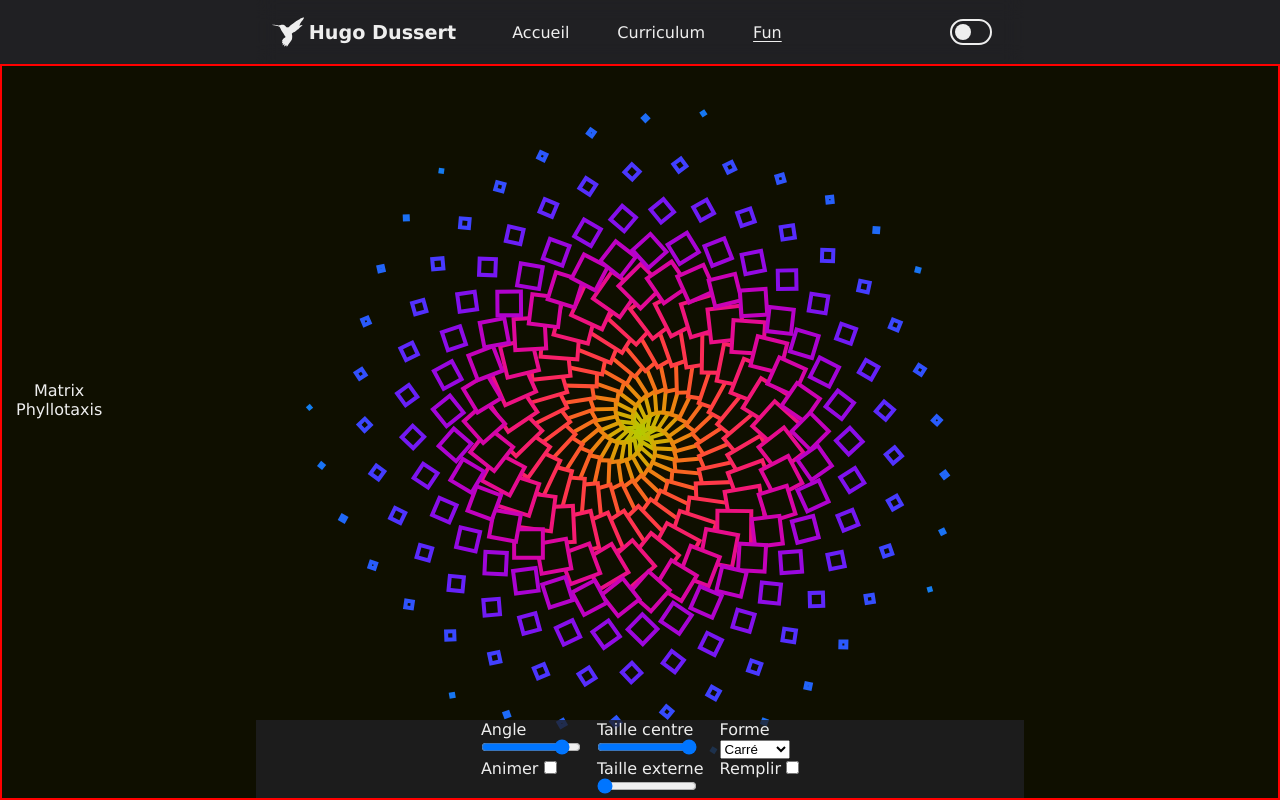
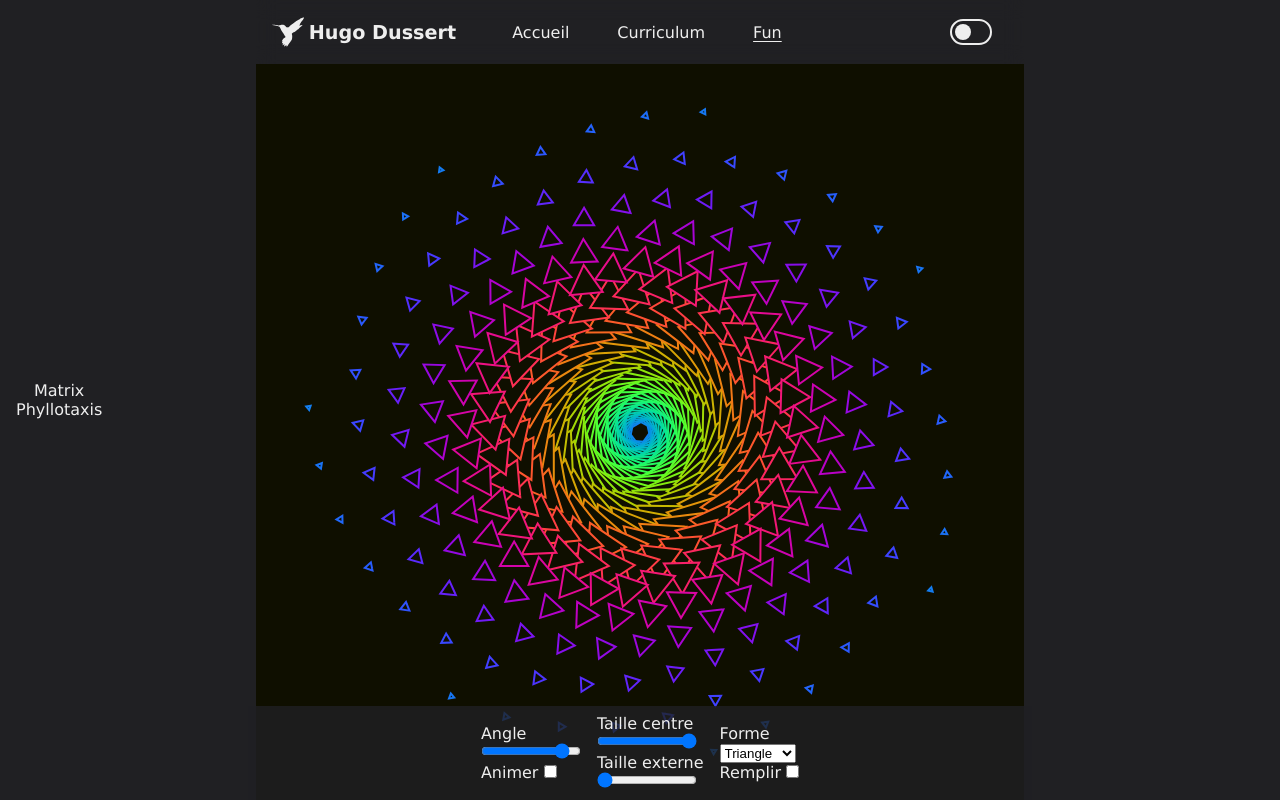
Before and after one commit to hdussert/hdussert-website, a React (Create React App) app: page /fun/Phyllotaxis in a window 1280 px wide. Built offline with nearby package versions, Linux system fonts and the light colour scheme.

Commit message:
some cleaning, + new polygon function

```diff
--- a/src/components/fun/Canvas.tsx
+++ b/src/components/fun/Canvas.tsx
@@ -29,6 +29,7 @@ const Canvas = forwardRef<HTMLCanvasElement, CanvasT>(({width, height, draw}, re
   }, [draw])
 
   useImperativeHandle(ref, ()=> canvasRef.current!, [canvasRef])
+
   return (
     <canvas ref={canvasRef} style={{backgroundColor: '#0F0F00'}} width={width} height={height} />
   )
--- a/src/components/fun/MatrixRain.tsx
+++ b/src/components/fun/MatrixRain.tsx
@@ -52,9 +52,9 @@ class Stream {
 
   startFadingIndex!: number
 
-  constructor(ctx : CanvasRenderingContext2D, canvasW: number, canvasH: number) {
-    this.canvasWidth = canvasW
-    this.canvasHeight = canvasH
+  constructor(ctx : CanvasRenderingContext2D, canvasWidth: number, canvasHeight: number) {
+    this.canvasWidth = canvasWidth
+    this.canvasHeight = canvasHeight
     this.ctx = ctx;
     this.reset()
   }
@@ -111,35 +111,30 @@ class Stream {
 
 
 const MatrixRain = () => {
-  ///--
-  const context = useContext(FunContext);
-  const CANVAS_WIDTH = context?.width !== undefined ? context.width : 0
-  const CANVAS_HEIGHT = context?.height !== undefined ? context.height : 0
-  ///--
   const canvasRef = useRef<HTMLCanvasElement>(null);
   let streams = useRef<Stream[]>([]);
 
+  const context = useContext(FunContext);
+  const canvasWidth = context?.width || 0
+  const canvasHeight = context?.height || 0
 
   useEffect(()=>{
-    if (!canvasRef.current) return
-
-    const _ctx = canvasRef.current.getContext('2d')
+    const _ctx = canvasRef?.current?.getContext('2d')
     if (!_ctx) return;
 
-    if (CANVAS_HEIGHT === 0 || CANVAS_WIDTH === 0) return
-    streams.current = new Array(NB_OF_STREAMS).fill(undefined).map(_ => new Stream(_ctx, CANVAS_WIDTH, CANVAS_HEIGHT));
-  }, [CANVAS_HEIGHT, CANVAS_WIDTH])
+    streams.current = new Array(NB_OF_STREAMS).fill(undefined).map(_ => new Stream(_ctx, canvasWidth, canvasHeight));
+  }, [])
 
 
   const draw = (ctx: CanvasRenderingContext2D, frameCount: number) => {
-    ctx.clearRect(0,0,CANVAS_WIDTH, CANVAS_HEIGHT);
+    ctx.clearRect(0, 0, canvasWidth, canvasHeight);
     if (!streams) return
     streams.current.forEach(s => s.animate());
   }
 
   return (
     <div className='fill matrix-rain-canvas'>
-      <Canvas ref={canvasRef} width={CANVAS_WIDTH} height={CANVAS_HEIGHT} draw={draw}/>
+      <Canvas ref={canvasRef} width={canvasWidth} height={canvasHeight} draw={draw}/>
     </div>
   )
 }
--- a/src/components/fun/Phyllotaxis.tsx
+++ b/src/components/fun/Phyllotaxis.tsx
@@ -1,16 +1,19 @@
-import React, { useContext, useEffect, useRef } from 'react'
+import React, { useContext, useRef } from 'react'
 import { FunContext } from '../../pages/Fun'
 import Canvas from './Canvas'
 
 // Utils
-const EqTriangle = (ctx: CanvasRenderingContext2D, cx: number, cy: number, side: number) => {
-  var h = side * (Math.sqrt(3)/2)
-  ctx.moveTo(cx, cy - h / 2)
-  ctx.lineTo(cx - side / 2, cy + h / 2)
-  ctx.lineTo(cx + side / 2, cy + h / 2)
-  ctx.lineTo(cx, cy - h / 2)
+function polygon(ctx: CanvasRenderingContext2D, x: number, y: number, radius: number, npoints: number) {
+  const angle = TWO_PI / npoints;
+  ctx.beginPath()
+  for (let a = 0; a <= TWO_PI + angle; a += angle) {
+    let sx = x + Math.cos(a) * radius;
+    let sy = y + Math.sin(a) * radius;
+    ctx.lineTo(sx, sy);
+  }
 }
 
+const TWO_PI = Math.PI * 2
 const degreeToRadian = (angle: number) => angle * Math.PI / 180;
 
 const deg120toRad = degreeToRadian(120)
@@ -29,21 +32,19 @@ const rgbFromAngle = (angle: number) : string => {
 //--
 const Phyllotaxis = () => {
   const canvasRef = useRef<HTMLCanvasElement>(null)
-
-
-  let translated = useRef(false);
-  let rendered = useRef(false);
+  const translated = useRef(false);
+  const rendered = useRef(false);
 
   const context = useContext(FunContext);
-  const CANVAS_WIDTH = context?.width !== undefined ? context.width : 0
-  const CANVAS_HEIGHT = context?.height !== undefined ? context.height : 0
-  const midX = CANVAS_WIDTH / 2;
-  const midY = CANVAS_HEIGHT / 2;
-  if (CANVAS_HEIGHT === 0 || CANVAS_WIDTH === 0) return <></>
+  const canvasWidth = Math.min(context?.width  || 0, 768)
+  const canvasHeight = context?.height || 0
+
+  const midX = canvasWidth / 2;
+  const midY = canvasHeight / 2;
 
   let angle = 155.75
   let angleUpdate = false;
-  let shape = 'rectangle' // can also be rectangle / triangle
+  let shape = 'triangle' // can also be rectangle / triangle
   let fill = false;
   let sizeMin = 100
   let sizeMax = 1
@@ -56,7 +57,7 @@ const Phyllotaxis = () => {
       translated.current = true;
     }
 
-    ctx.clearRect(-midX,-midY,CANVAS_WIDTH, CANVAS_HEIGHT);
+    ctx.clearRect(-midX,-midY, canvasWidth, canvasHeight);
     let sz = 50;
     let rot = 0;
     if (angleUpdate) angle += 0.0025
@@ -64,27 +65,30 @@ const Phyllotaxis = () => {
     const _angle = degreeToRadian(angle);
 
     for (let i = 0; i < 500; i++) {
+      const step = i / 500;
+      let size = (sizeMax - sizeMin) * step + sizeMin
+      let color = rgbFromAngle(degreeToRadian(step * 360))
+
       ctx.rotate(rot)
-
       ctx.beginPath()
 
       // Shape
-      let size = (sizeMax - sizeMin) * i / 500.0 + sizeMin
       switch(shape) {
         case 'rectangle': ctx.rect(-sz/2, -sz/2, size, size); break;
-        case 'triangle': EqTriangle(ctx, -sz/2, -sz/2, size); break;
-        default : ctx.ellipse(-sz/2, -sz/2, size, size, 0, 0, 360);
+        case 'triangle': polygon(ctx, -sz/2, -sz/2, size/2, 3); break;
+        case 'hexagon': polygon(ctx, -sz/2, -sz/2, size/2, 6); break;
+        case 'octogon': polygon(ctx, -sz/2, -sz/2, size/2, 8); break;
+        default : ctx.ellipse(-sz/2, -sz/2, size / 2, size / 2, 0, 0, 360);
       }
 
       // Draw
-      let angleColor =  degreeToRadian(i / 500 * 360)
-      let color = rgbFromAngle(angleColor)
       if (fill) ctx.fillStyle = color
-      else ctx.fillStyle = '#0F0F00'
+      else {
+        ctx.fillStyle = '#0F0F00'
+        ctx.strokeStyle = color
+        ctx.stroke()
+      }
       ctx.fill()
-      ctx.strokeStyle = color
-      ctx.stroke()
-
 
       sz *= 1.0045
       ctx.rotate(-rot)
@@ -142,9 +146,11 @@ const Phyllotaxis = () => {
         <div>
           <label htmlFor="shape">Forme</label><br/>
           <select onChange={changeShape} name="Forms" id="shape">
+            <option value="triangle">Triangle</option>
             <option value="rectangle">Carré</option>
+            <option value="hexagon">Hexagon</option>
+            <option value="octogon">Octogon</option>
             <option value="ellipse">Cercle</option>
-            <option value="triangle">Triangle</option>
           </select>
           <br/>
           <label htmlFor="full">Remplir&nbsp;</label>
@@ -152,7 +158,7 @@ const Phyllotaxis = () => {
         </div>
 
       </div>
-      <Canvas ref={canvasRef} width={CANVAS_WIDTH} height={CANVAS_HEIGHT} draw={draw}/>
+      <Canvas ref={canvasRef} width={canvasWidth} height={canvasHeight} draw={draw}/>
     </div>
   )
 }
--- a/src/pages/Fun.tsx
+++ b/src/pages/Fun.tsx
@@ -21,12 +21,15 @@ export const FunContext = createContext<FunContextInterface | null>(null);
 const Fun = ({ routes }: FunTypes) => {
 
   const contentRef = useRef<HTMLDivElement>(null)
-  const [funContext, setFunContext] = useState<FunContextInterface>({width: contentRef?.current?.clientWidth, height: contentRef?.current?.clientHeight});
+  const [funContext, setFunContext] = useState<FunContextInterface>({width: undefined, height: undefined});
+  const [myBodyIsReady, setMyBodyIsReady] = useState(false);
+
   useLayoutEffect(()=>{
     setFunContext({
       width: contentRef?.current?.clientWidth,
       height: contentRef?.current?.clientHeight,
     })
+    setMyBodyIsReady(true)
   },[])
 
   return (
@@ -37,7 +40,7 @@ const Fun = ({ routes }: FunTypes) => {
         </div>
         <div ref={contentRef} className='fun-content'>
           <FunContext.Provider value={funContext}>
-            <Outlet />
+            { myBodyIsReady ? <Outlet /> : null }
           </FunContext.Provider>
         </div>
       </div>
--- a/src/sass/components/_phyllotaxis.scss
+++ b/src/sass/components/_phyllotaxis.scss
@@ -4,12 +4,15 @@
 
   &-inputs {
       background-color: rgba(var(--primary-rgb), .8);
+      transition: background-color 400ms;
       position: absolute;
       bottom: 0;
+      padding: .5rem;
       z-index: 2;
 
       display: flex;
       justify-content: center;
+      align-items: center;
 
       gap: 1rem;
       width: 768px;
--- a/src/sass/pages/_fun.scss
+++ b/src/sass/pages/_fun.scss
@@ -26,6 +26,5 @@
     flex: 1;
     position: relative;
     overflow: hidden;
-    @include debug;
   }
 }
```
